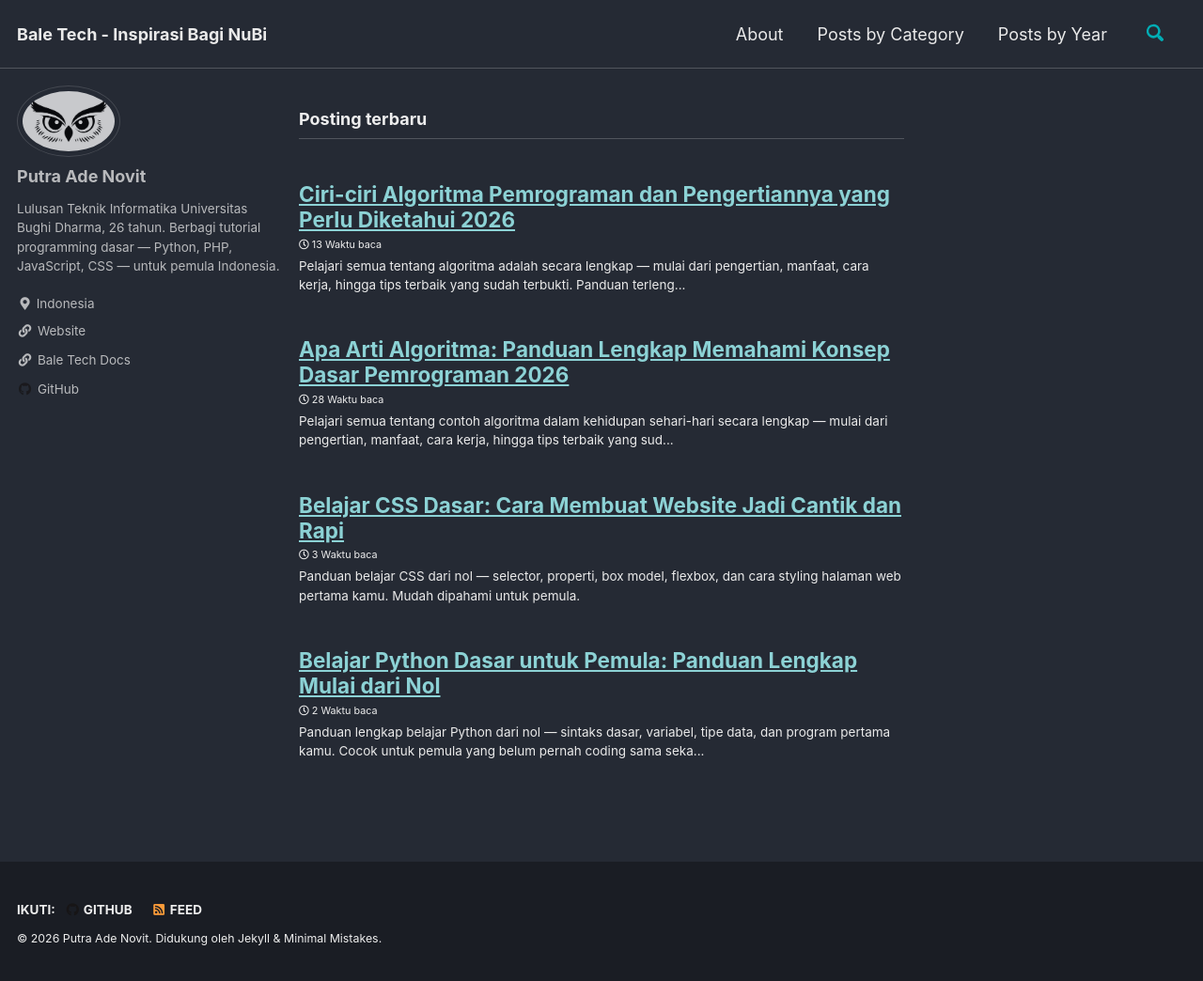
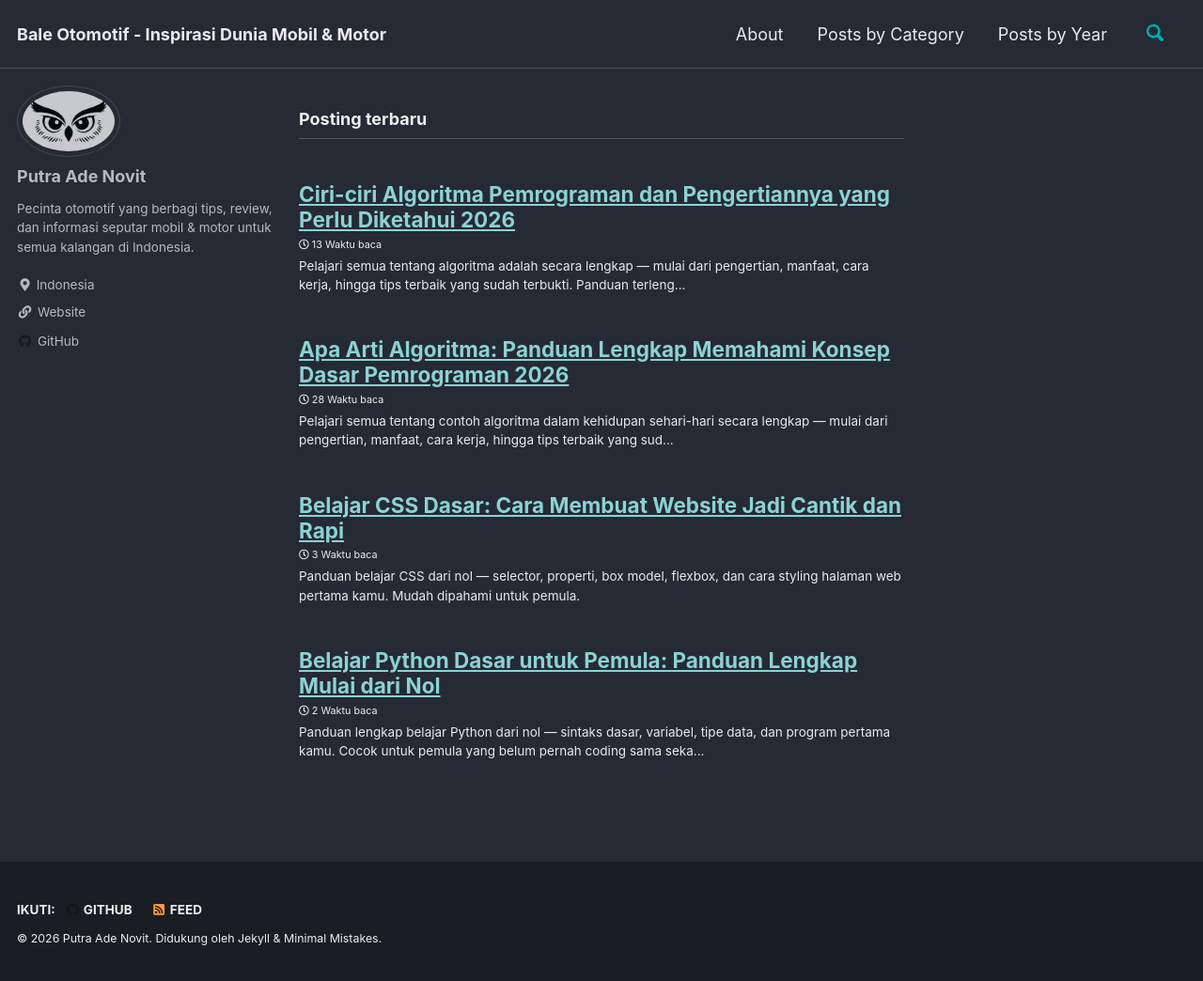
Before and after one commit to balenetizien/balenetizien.github.io, a Jekyll site: the page built from index.html, in a window 1280 px wide and 1044 px high. Shown: the whole window at 94% size. Built offline with Jekyll 4.4.1, drawn with Linux system fonts in a browser that asks for light colours; cached includes are drawn as plain includes; the list of posts is cut into pages by our own code.

Commit message:
Ganti niche: Programming -> Otomotif Mobil & Motor

```diff
--- a/_config.yml
+++ b/_config.yml
@@ -3,10 +3,10 @@ minimal_mistakes_skin    : "dark"
 
 # Site Settings
 locale                   : "id-ID"
-title                    : "Bale Tech - Inspirasi Bagi NuBi"
+title                    : "Bale Otomotif - Inspirasi Dunia Mobil & Motor"
 title_separator          : "-"
 name                     : "Putra Ade Novit"
-description              : "Tutorial programming dasar: Python, PHP, JavaScript, CSS untuk pemula Indonesia"
+description              : "Informasi dan tips seputar otomotif mobil dan motor untuk pecinta kendaraan Indonesia"
 url                      : "https://balenetizien.github.io"
 baseurl                  : ""
 repository               : "balenetizien/balenetizien.github.io"
@@ -22,7 +22,6 @@ search                   : true
 search_full_content      :
 
 # SEO Related
-# Ganti setelah daftar Google Search Console
 google_site_verification : # GANTI_KODE_GOOGLE_SEARCH_CONSOLE
 bing_site_verification   : # GANTI_KODE_BING_WEBMASTER
 
@@ -37,7 +36,6 @@ social:
 analytics:
   provider               : "google"
   google:
-    # Ganti dengan Analytics ID setelah daftar di analytics.google.com
     tracking_id          : # GANTI_UA-XXXXXXXXX-X_ATAU_G-XXXXXXXXXX
     anonymize_ip         :
 
@@ -45,15 +43,12 @@ analytics:
 author:
   name             : "Putra Ade Novit"
   avatar           : "/assets/images/bio-photo.png"
-  bio              : "Lulusan Teknik Informatika Universitas Bughi Dharma, 26 tahun. Berbagi tutorial programming dasar — Python, PHP, JavaScript, CSS — untuk pemula Indonesia."
+  bio              : "Pecinta otomotif yang berbagi tips, review, dan informasi seputar mobil & motor untuk semua kalangan di Indonesia."
   location         : "Indonesia"
   links:
     - label: "Website"
       icon: "fas fa-fw fa-link"
       url: "https://balenetizien.github.io"
-    - label: "Bale Tech Docs"
-      icon: "fas fa-fw fa-link"
-      url: "https://balenetizien.github.io/bale-tech-docs/"
     - label: "GitHub"
       icon: "fab fa-fw fa-github"
       url: "https://github.com/balenetizien"
```
